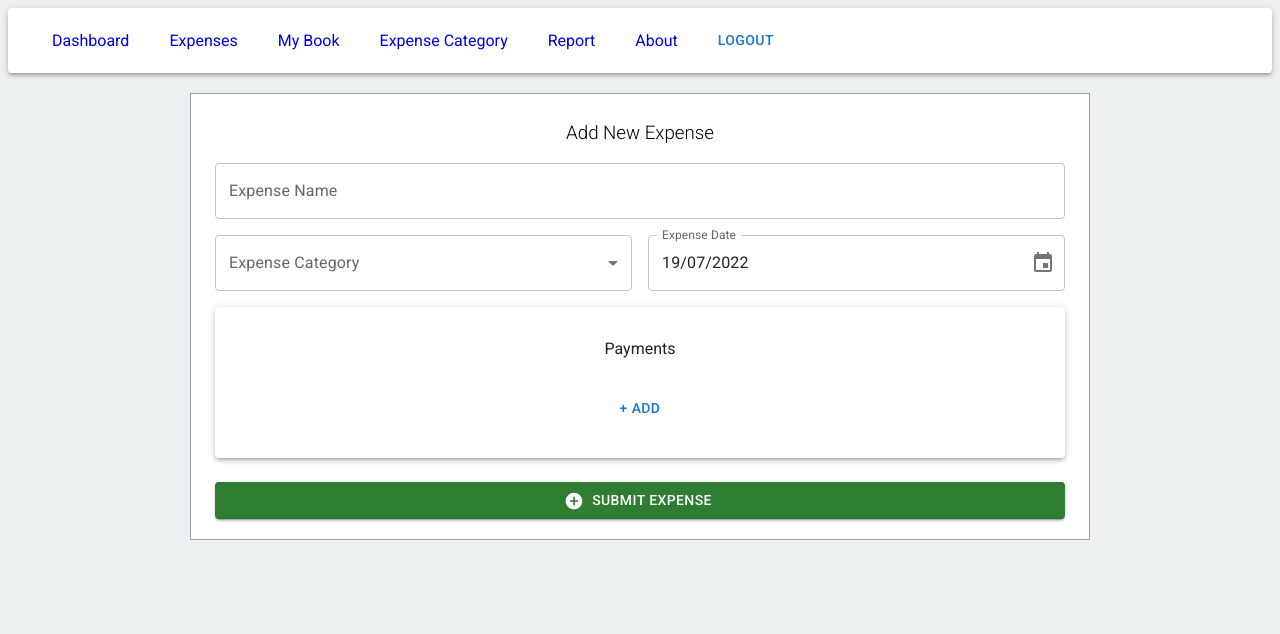
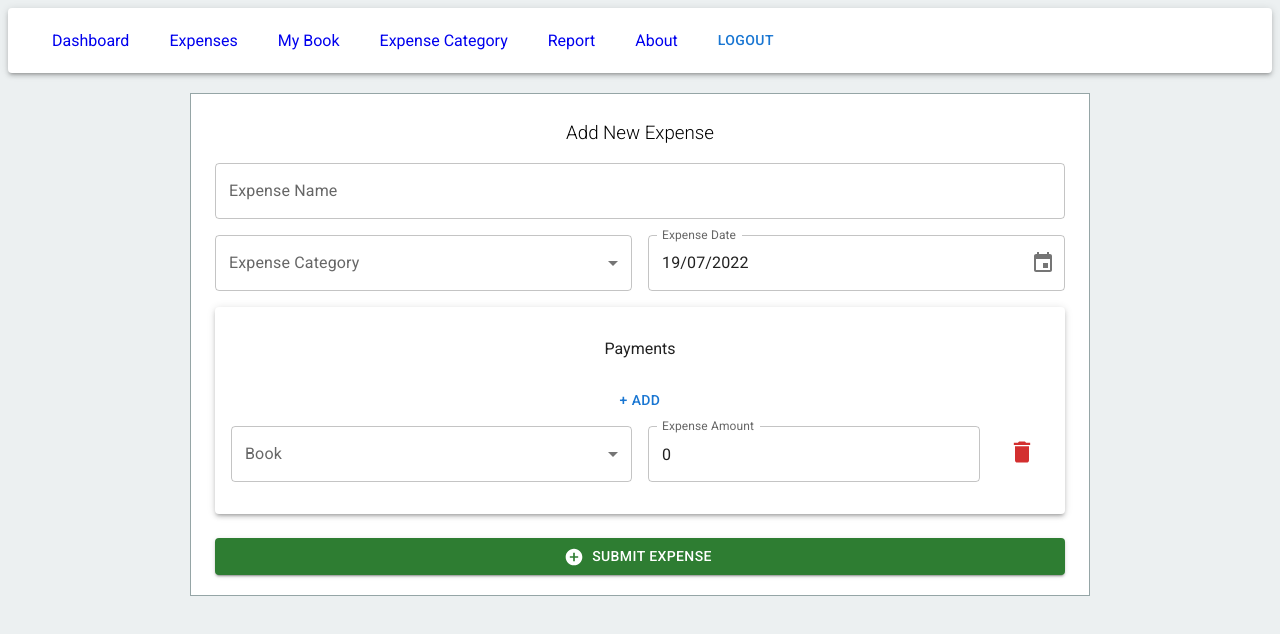
Before and after one commit to arabi-kabir/expense-tracker, a React (Create React App) app in the folder frontend/: page /add-expenses in a window 1280 px wide. Shown: the top 634 px of the page. Built offline with nearby package versions, Linux system fonts and the light colour scheme; sample sign-in values are in the browser's storage.

Commit message:
expense insert module modified

```diff
--- a/frontend/src/components/Logout.jsx
+++ b/frontend/src/components/Logout.jsx
@@ -7,7 +7,6 @@ function Logout() {
     const navigate = useNavigate()
 
     useEffect(() => {
-        console.log('use eff called');
         logout()
     },[])
 
@@ -15,11 +14,7 @@ function Logout() {
         try {
             toast.success('Logged out successfully')
             await AuthService.logout()
-
             navigate('/')
-
-
-            console.log('ji');
         } catch (error) {
             console.log(error);
             toast.error('Opps! something is wrong.')
--- a/frontend/src/components/reusable/Payment.jsx
+++ b/frontend/src/components/reusable/Payment.jsx
@@ -1,8 +1,10 @@
 import React from 'react'
-import { Grid, Select, TextField } from '@mui/material';
+import { Button, Grid, Select, TextField } from '@mui/material';
 import MenuItem from '@mui/material/MenuItem';
 import InputLabel from '@mui/material/InputLabel';
 import FormControl from '@mui/material/FormControl';
+import IconButton from '@mui/material/IconButton';
+import DeleteIcon from '@mui/icons-material/Delete';
 
 function Payment(props) {
     return (
@@ -14,8 +16,9 @@ function Payment(props) {
                         <Select
                             labelId="demo-simple-select-helper-label"
                             id="demo-simple-select-helper"
-                            value={1}
+                            value={props.data.method}
                             label="Book"
+                            name={`payment${props.index}`}
                             onChange={props.handleChange}
                         >
                         <MenuItem value="">
@@ -30,16 +33,31 @@ function Payment(props) {
                     </FormControl>
                 </Grid>
 
-                <Grid item xs={6}>
+                <Grid item xs={5}>
                     <TextField
                         sx={{ mb: 2 }}
                         style={{ width: '100%' }}
                         id="outlined-basic"
                         label="Expense Amount"
                         variant="outlined"
-                        value={1}
+                        value={props.data.amount}
+                        name={`amount${props.index}`}
                         onChange={props.handleChange}
                     />
+                </Grid>
+
+                <Grid item xs={1}>
+                    {/* <Button
+                          fullWidth
+                          variant="contained"
+                          color="error"
+                    >
+                        Remove
+                    </Button> */}
+
+                    <IconButton aria-label="delete" size="large" color='error'>
+                        <DeleteIcon fontSize="inherit" />
+                    </IconButton>
                 </Grid>
             </Grid>
         </div>
--- a/frontend/src/pages/Expense/AddExpense.jsx
+++ b/frontend/src/pages/Expense/AddExpense.jsx
@@ -13,7 +13,6 @@ import { DesktopDatePicker } from '@mui/x-date-pickers/DesktopDatePicker';
 import { LocalizationProvider } from '@mui/x-date-pickers/LocalizationProvider';
 import { AdapterDateFns } from '@mui/x-date-pickers/AdapterDateFns';
 import Paper from '@mui/material/Paper';
-
 import RestClient from '../../RestAPI/RestClient';
 import AppUrl from '../../RestAPI/AppUrl';
 import Menu from '../../components/navbar/Menu'
@@ -25,52 +24,21 @@ import Payment from '../../components/reusable/Payment';
 function AddExpense() {
     const navigate = useNavigate()
 
-    const [expenseNameForm, setExpenseName] = useState('')
-    const [expenseAmountForm, setExpenseAmount] = useState('')
-    const [expenseCategoryForm, setExpenseCategory] = useState('')
-    const [expenseBookForm, setExpenseBook] = useState('')
     const [loading, setLoading] = useState(true)
     const [expenseCategory, setExpenseCatyegory] = useState([])
     const [bookList, setBookList] = useState([])
-    const [expenseDateForm, setExpenseDateForm] = useState(new Date())
-
-    const [paymentCounter, setPaymentCounter] = useState(1);
 
     const [expense, setExpense] = useState({
 		expenseName: '',
 		expenseCategory: '',
         expenseDate: new Date(),
         payments: [
-            { method1: null, amount1: null }
+            {
+                'method' : '',
+                'amount' : 0,
+            }
         ]
 	})
-
-    const handleChange = (e) => {
-		setExpense({
-			...expense,
-			[e.target.name]: e.target.value
-		})
-	}
-
-    // const handleExpencategoryChange = (event) => {
-    //     setExpenseCategory(event.target.value);
-    // }
-
-    // const handleExpenseBookChange = (event) => {
-    //     setExpenseBook(event.target.value);
-    // }
-
-    // const handleExpenseName = (event) => {
-    //     setExpenseName(event.target.value);
-    // }
-
-    // const handleExpenseAmount = (event) => {
-    //     setExpenseAmount(event.target.value);
-    // }
-
-    // const handleDateChange = (value) => {
-    //     setExpenseDateForm(value)
-    // }
 
     useEffect(() => {
         getExpensecategory()
@@ -79,6 +47,49 @@ function AddExpense() {
         setLoading(false)
     }, [])
 
+    const handleChange = (e) => {
+        if(e.target != undefined) {
+            setExpense({
+                ...expense,
+                [e.target.name]: e.target.value
+            })
+        } else {
+            setExpense({
+                ...expense,
+                expenseDate: e
+            })
+        }
+	}
+
+    const handlePaymentDataChange = (e) => {
+        const input_name = (e.target.name);
+        let name = input_name.substring(0, 6)
+
+        if(name === 'amount') {
+            const indexNum = input_name.substring(6, 7)
+            let newPayment = expense.payments;
+            newPayment[indexNum].amount = e.target.value
+
+            setExpense({
+                ...expense,
+                payments: [
+                    ...newPayment
+                ]
+            })
+        } else {
+            const indexNum = input_name.substring(7, 8)
+
+            let newPayment = expense.payments;
+            newPayment[indexNum].method = e.target.value
+
+            setExpense({
+                ...expense,
+                payments: [
+                    ...newPayment
+                ]
+            })
+        }
+    }
 
     const getExpensecategory = async () => {
         try {
@@ -107,25 +118,39 @@ function AddExpense() {
     const handleFormSubmit = async (e) => {
         e.preventDefault()
 
-        try {
-            const url = AppUrl.insertExpense
-            return await RestClient.postRequest(url, {
-                expense_name: expenseNameForm,
-                expense_amount: expenseAmountForm,
-                payment_method: expenseBookForm,
-                expense_categories: expenseCategoryForm,
-                expense_date: expenseDateForm
-            })
-            .then(result => {
-                if(result.status) {
-                    navigate('/expenses')
-                    toast.success('Expense Added')
-                }
-            })
-        } catch (error) {
-            console.log(error);
-            toast.success('Something is wrong')
+        // try {
+        //     const url = AppUrl.insertExpense
+        //     return await RestClient.postRequest(url, {
+        //         expense_name: expenseNameForm,
+        //         expense_amount: expenseAmountForm,
+        //         payment_method: expenseBookForm,
+        //         expense_categories: expenseCategoryForm,
+        //         expense_date: expenseDateForm
+        //     .then(result => {
+        //         if(result.status) {
+        //             navigate('/expenses')
+        //             toast.success('Expense Added')
+        //         }
+        //     })
+        // } catch (error) {
+        //     console.log(error);
+        //     toast.success('Something is wrong')
+        // }
+    }
+
+    const addPayment = () => {
+        let newPaymentObj = {
+            method : '',
+            amount : 0,
         }
+
+        setExpense({
+            ...expense,
+			payments : [
+                ...expense.payments,
+                newPaymentObj
+            ]
+        })
     }
 
     if(loading) {
@@ -147,7 +172,8 @@ function AddExpense() {
                             id="outlined-basic"
                             label="Expense Name"
                             variant="outlined"
-                            value={expenseNameForm}
+                            name='expenseName'
+                            value={expense.expenseName}
                             onChange={handleChange}
                         />
 
@@ -158,9 +184,10 @@ function AddExpense() {
                                     <Select
                                         labelId="demo-simple-select-helper-label"
                                         id="demo-simple-select-helper"
-                                        value={expenseCategoryForm}
+                                        value={expense.expenseCategory}
                                         label="Expense Category"
                                         onChange={handleChange}
+                                        name='expenseCategory'
                                     >
                                     <MenuItem value="">
                                         <em>None</em>
@@ -180,9 +207,10 @@ function AddExpense() {
                                         <DesktopDatePicker
                                             label="Expense Date"
                                             inputFormat="dd/MM/yyyy"
-                                            value={expenseDateForm}
+                                            value={expense.expenseDate}
                                             onChange={handleChange}
                                             renderInput={(params) => <TextField {...params} />}
+                                            name='expenseDate'
                                         />
                                     </LocalizationProvider>
                                 </FormControl>
@@ -193,54 +221,12 @@ function AddExpense() {
                         {/* Payment Fields */}
                         <Paper sx={{ p: 2, mb: 3 }} elevation={3}>
                             <p>Payments</p>
-                            <Button sx={{m: 2}}>+ add</Button>
-                            {/* <Payment bookList={bookList} handleChange={handleChange} /> */}
-
+                            <Button sx={{m: 1}} onClick={addPayment}>+ add</Button>
                             {
-                                // expense.payments.map(payment => {
-
-                                //     return (<Payment bookList={bookList} handleChange={handleChange} />);
-
-                                //     // console.log('asa');
-                                //     // return (
-                                //     //     <div>
-                                //     //     <Payment bookList={bookList} handleChange={handleChange} />
-                                //     //     </div>
-                                //     // )
-                                // })
-
                                 expense.payments.map((index, i) => {
-                                    // console.log(index);
-                                    (<Payment bookList={bookList} handleChange={handleChange} />)
+                                    return <Payment key={i} bookList={bookList} handleChange={handlePaymentDataChange} data={index} index={i} />
                                 })
                             }
-{/*
-                        {(
-                            console.log(expense.payments)
-                            expense.payments.forEach(payment => {
-                                console.log(payment);
-                                (<Payment bookList={bookList} handleChange={handleChange} />)
-                            })
-
-                            (
-                                // for (let $index = 0; $index < $paymentCounter; $index++) {
-                                // // const element = array[index];
-
-                                // }
-                            )
-                            // (
-                            //     <div>
-                            //           <Payment bookList={bookList} handleChange={handleChange} />
-                            //           <Payment bookList={bookList} handleChange={handleChange} />
-                            //     </div>
-                            //     // <Payment bookList={bookList} handleChange={handleChange} />
-                            //     // <Payment bookList={bookList} handleChange={handleChange} />
-                            // )
-                        )} */}
-
-
-
-
                         </Paper>
 
                         <Button
--- a/frontend/src/services/auth/auth.service.js
+++ b/frontend/src/services/auth/auth.service.js
@@ -9,7 +9,6 @@ const login = (email, password) => {
             if(result.status == 200) {
                 localStorage.setItem("user", JSON.stringify(result.data))
                 localStorage.setItem("token", JSON.stringify(result.data.token))
-                //console.log(result.data);
             }
             return result;
         })
@@ -20,6 +19,7 @@ const login = (email, password) => {
 
 const logout = () => {
     localStorage.removeItem("user");
+    localStorage.removeItem("token");
 }
 
 const getCurrentUser = () => {
```
Also changed, not shown: frontend/src/App.js (+7 -4 lines), frontend/src/components/ProtectedRoutes.jsx (added, +17 -0 lines), frontend/src/pages/Expense/Expenses.jsx (+8 -10 lines).
